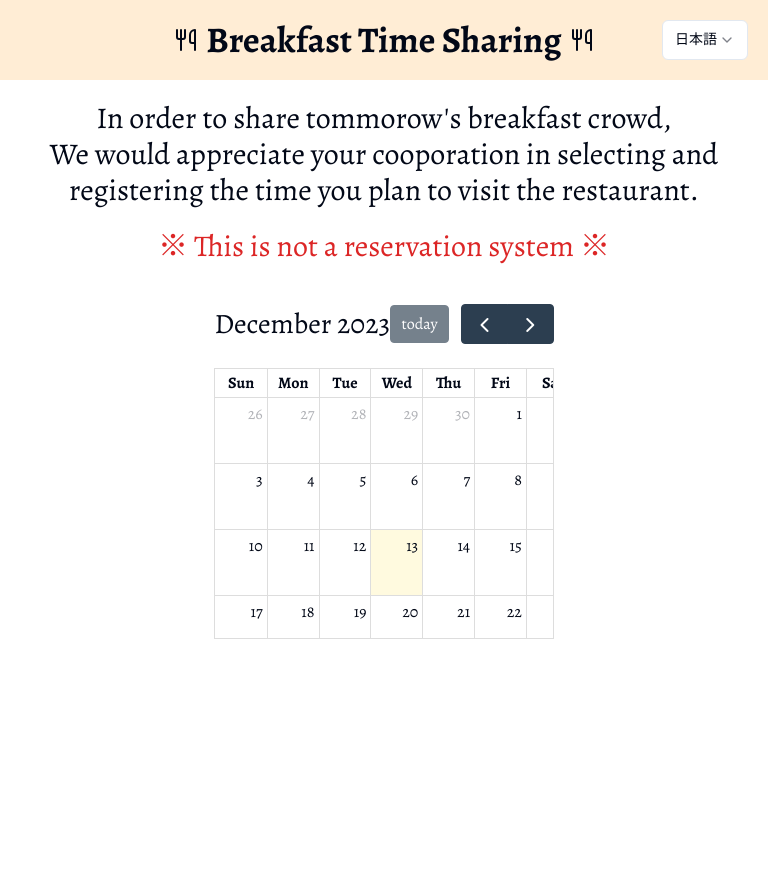
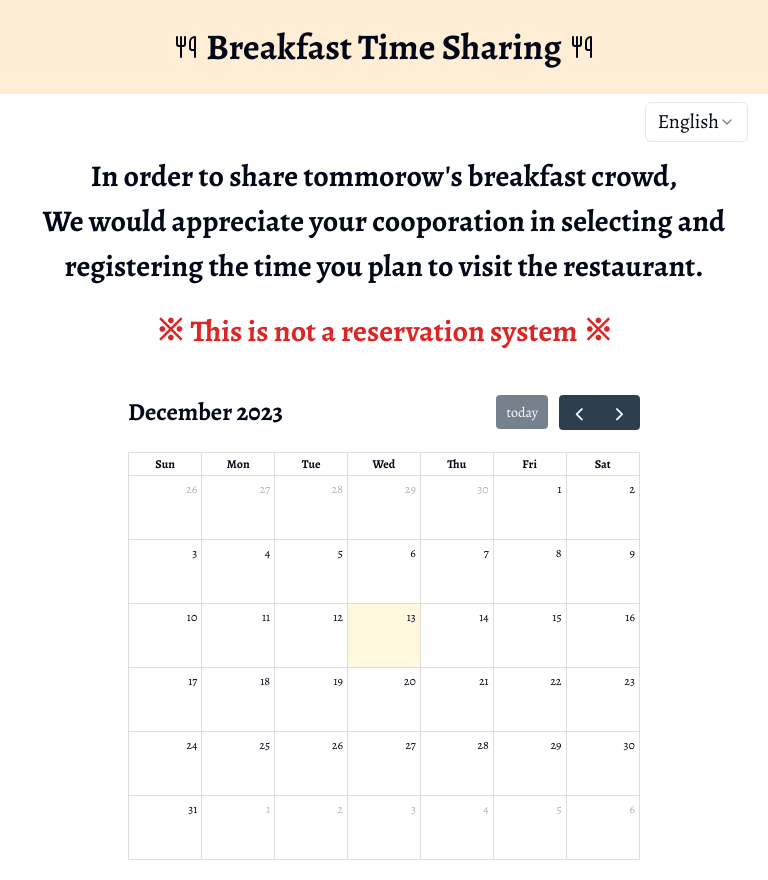
Before and after one commit to Ahoxa/CrowdPredictionApp, a Next.js app: page / in a window 768 px wide. Before the commit the page ends 800 px from the top, so only its background shows below. Built offline with nearby package versions, Linux system fonts and the light colour scheme.

Commit message:
update homepage compitable with mobile display

```diff
--- a/src/app/globals.css
+++ b/src/app/globals.css
@@ -84,9 +84,38 @@
 }
 
 h1 {
-  @apply text-4xl font-bold;
+  font-size: 1.25rem;
+  font-weight: bold;
+  @media (min-width: 768px) {
+    font-size: 2.25rem;
+    font-weight: bold;
+  }
 }
 
 h2 {
-  @apply text-3xl;
+  font-size: 0.975rem;
+  font-weight: bold;
+  @media (min-width: 768px) {
+    font-size: 1.875rem;
+    font-weight: bold;
+  }
 }
+
+@media (max-width: 768px) {
+  .fc-toolbar {
+    font-size: 14px;
+  }
+
+  .fc-button {
+    font-size: 12px;
+    padding: 8px;
+  }
+
+  .fc-day-header {
+    font-size: 14px;
+  }
+
+  .fc-day {
+    font-size: 12px;
+  }
+}
--- a/src/app/layout.tsx
+++ b/src/app/layout.tsx
@@ -2,6 +2,7 @@ import type { Metadata } from "next";
 import { Alegreya } from "next/font/google";
 import "./globals.css";
 import Navbar from "@/components/Navbar";
+import LangSelector from "@/components/LangSelector";
 import Instructions from "@/components/Instructions";
 
 const alegreya = Alegreya({ subsets: ["latin"] });
@@ -20,6 +21,7 @@ export default function RootLayout({
     <html lang="ja">
       <body className={alegreya.className}>
         <Navbar />
+        <LangSelector />
         <Instructions />
         {children}
       </body>
--- a/src/app/page.tsx
+++ b/src/app/page.tsx
@@ -1,11 +1,10 @@
-"use client";
 import React from "react";
-import Calendar from '../components/Calendar';
+import Calendar from "../components/Calendar";
 
 function page() {
   return (
-    <div className="container mt-5">
-      <Calendar/>
+    <div className="justify-center items-center md:w-2/3 my-5 mx-5 md:mx-auto">
+      <Calendar />
     </div>
   );
 }
--- a/src/components/Calendar.tsx
+++ b/src/components/Calendar.tsx
@@ -1,12 +1,11 @@
 "use client";
 
-import React from "react";
 import FullCalendar from "@fullcalendar/react";
 import dayGridPlugin from "@fullcalendar/daygrid";
 import interactionPlugin from "@fullcalendar/interaction";
 import { useRouter } from "next/navigation";
 
-const Calender: React.FC = () => {
+const Calender = () => {
   const router = useRouter();
 
   const handleDateClick = (arg: any) => {
@@ -18,6 +17,7 @@ const Calender: React.FC = () => {
     <FullCalendar
       plugins={[dayGridPlugin, interactionPlugin]}
       initialView="dayGridMonth"
+      contentHeight={'auto'}
       dateClick={handleDateClick}
     />
   );
--- a/src/components/Instructions.tsx
+++ b/src/components/Instructions.tsx
@@ -2,7 +2,7 @@ import React from "react";
 
 function Instructions() {
   return (
-    <div className="container mt-5 text-center">
+    <div className="container mt-3 text-center">
       <h2>In order to share tommorow's breakfast crowd,</h2>
       <h2>
         We would appreciate your cooporation in selecting and registering the
--- a/src/components/LangSelector.tsx
+++ b/src/components/LangSelector.tsx
@@ -9,15 +9,21 @@ import {
 
 function LangSelector() {
   return (
+    <div className="flex justify-end mt-2 mr-5 md:text-3xl">
+      <div className="inline-block ">
         <Select>
-      <SelectTrigger className="mr-[2px]">
-        <SelectValue placeholder="日本語" />
+          <SelectTrigger className="md:text-xl">
+            <SelectValue placeholder="English" />
           </SelectTrigger>
           <SelectContent>
+            <SelectItem value="en" className="md:text-xl">
+              English
+            </SelectItem>
             <SelectItem value="ja">日本語</SelectItem>
-        <SelectItem value="en">English</SelectItem>
           </SelectContent>
         </Select>
+      </div>
+    </div>
   );
 }
 
--- a/src/components/Navbar.tsx
+++ b/src/components/Navbar.tsx
@@ -1,19 +1,15 @@
 import React from "react";
 import Link from "next/link";
 import { Utensils } from "lucide-react";
-import LangSelector from "./LangSelector";
 
 export default function Navbar() {
   return (
-    <div className="flex justify-center relative py-5 bg-orange-100">
+    <div className="flex justify-center py-5 bg-orange-100">
       <Link href={"/"} className="flex gap-2 items-center">
         <Utensils />
         <h1>Breakfast Time Sharing</h1>
         <Utensils/>
       </Link>
-      <div className="absolute right-5">
-        <LangSelector />
-      </div>
     </div>
   );
 }
```
Lines whose indentation alone changed are shown as unchanged.
